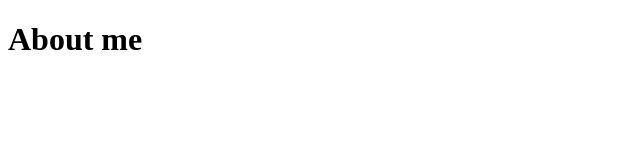
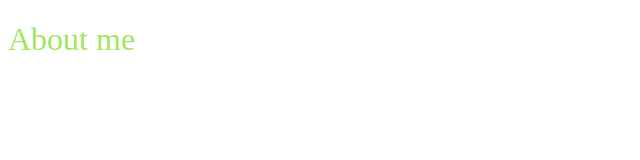
Before and after one commit to TharinduDakshina/RAD_GROUP_08, a plain HTML site: page src/index.html in a window 1280 px wide. Shown: the whole page, without its empty margins (0-640 px from the left). Drawn offline with Linux system fonts and the light colour scheme.

Commit message:
add style.css file

```diff
--- a/src/index.html
+++ b/src/index.html
@@ -5,6 +5,7 @@
   <meta charset="utf-8">
   <title>About me</title>
   <meta name="description" content="">
+  <link rel="stylesheet" href="style.css">
 </head>
 
 <body>
--- /dev/null
+++ b/src/style.css
@@ -0,0 +1,6 @@
+h1{
+
+    font-weight: initial;
+    color: #9fe75b;
+
+}
```
